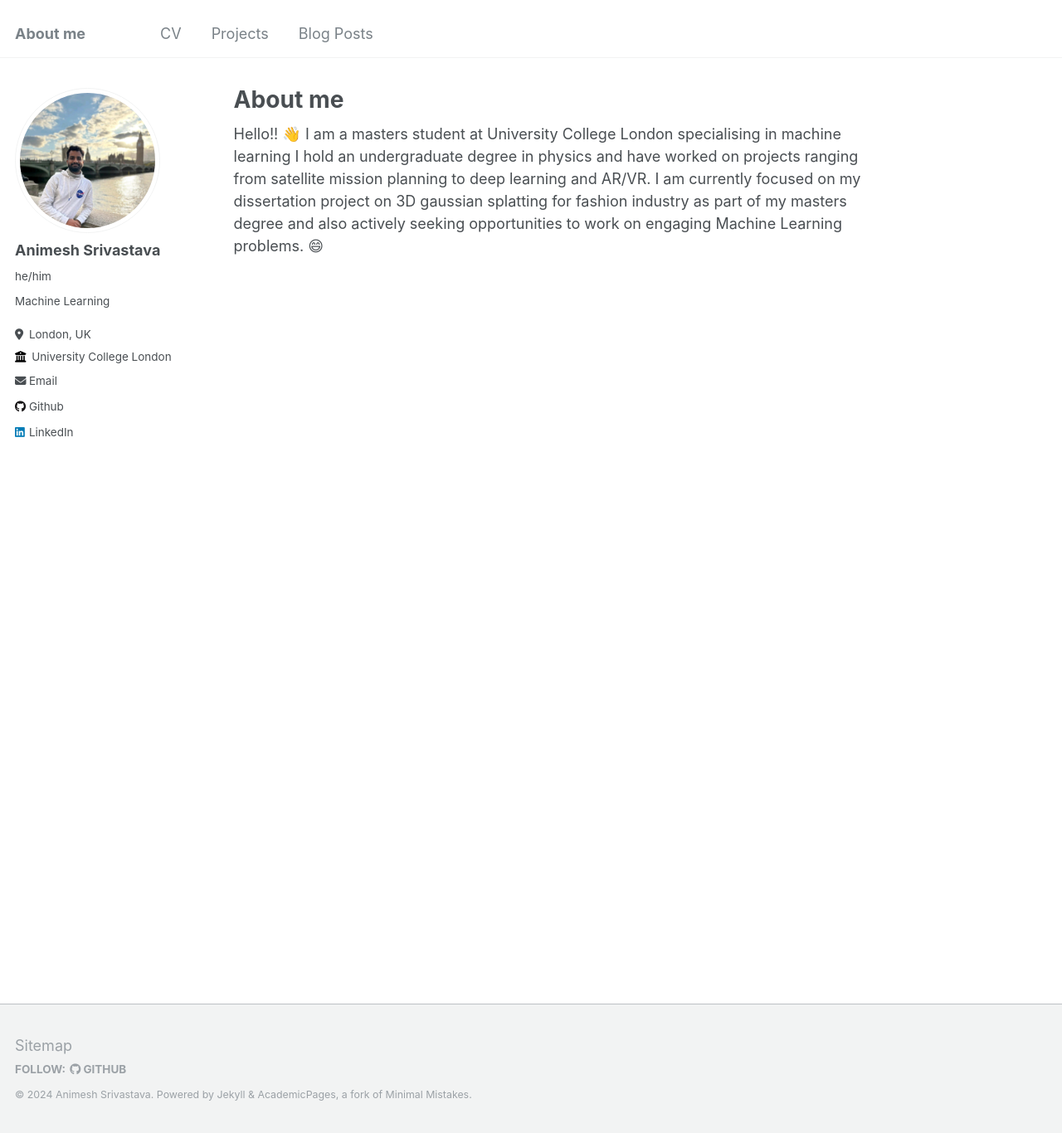
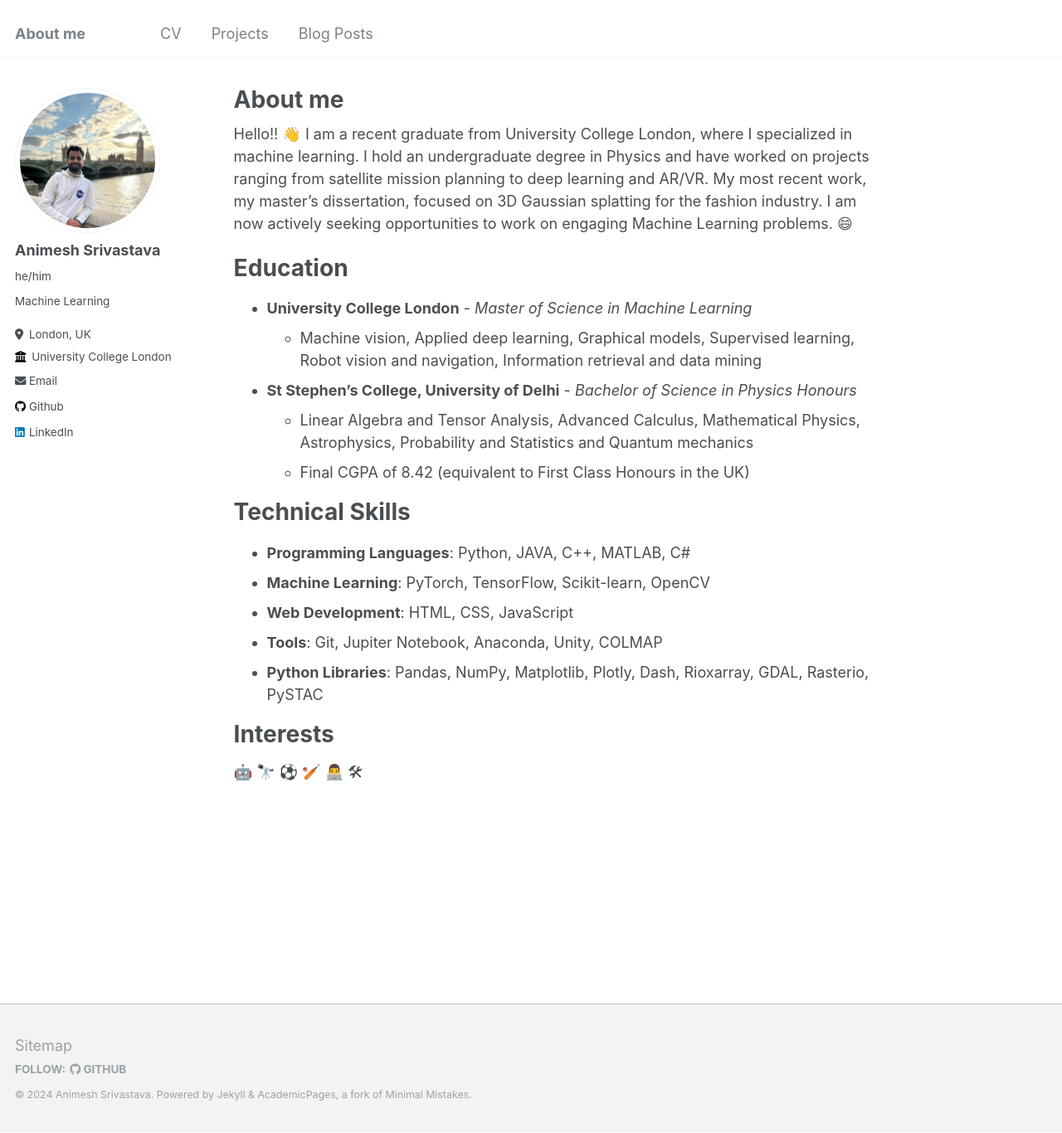
Before and after one commit to animesh-77/animesh-77.github.io, a Jekyll site: the page built from _pages/about.md, in a window 1280 px wide and 1366 px high. Shown: the whole window at 83% size. Built offline with Jekyll 4.4.1, drawn with Linux system fonts in a browser that asks for light colours.

Commit message:
feat: update projects new CV

```diff
--- a/_pages/about.md
+++ b/_pages/about.md
@@ -8,11 +8,28 @@ redirect_from:
 sitemap: false
 ---
 
-Hello!! &#x1F44B; I am a masters student at University College London specialising in machine learning  I hold an undergraduate degree in physics and have worked on projects ranging from satellite mission planning to deep learning and AR/VR. I am currently focused on my dissertation project on 3D gaussian splatting for fashion industry as part of my masters degree and also actively seeking opportunities to work on engaging Machine Learning problems. &#128516;
+Hello!! &#x1F44B; I am a recent graduate from University College London, where I specialized in machine learning. I hold an undergraduate degree in Physics and have worked on projects ranging from satellite mission planning to deep learning and AR/VR. My most recent work, my master's dissertation, focused on 3D Gaussian splatting for the fashion industry. I am now actively seeking opportunities to work on engaging Machine Learning problems. &#128516;
 
 
+# Education
 
-<!-- <center> <i>Words are overated so I use emojis to show my interests</i> <br> &#129302; &#128301; &#9917; &#127951;</center> -->
+* **University College London** - *Master of Science in Machine Learning*
+  * Machine vision, Applied deep learning, Graphical models, Supervised learning, Robot vision and navigation, Information retrieval and data mining
+
+* **St Stephen’s College, University of Delhi** - *Bachelor of Science in Physics Honours*
+  * Linear Algebra and Tensor Analysis, Advanced Calculus, Mathematical Physics, Astrophysics, Probability and Statistics and Quantum mechanics
+  * Final CGPA of 8.42 (equivalent to First Class Honours in the UK)
+
+# Technical Skills
+
+* **Programming Languages**: Python, JAVA, C++, MATLAB, C#
+* **Machine Learning**: PyTorch, TensorFlow, Scikit-learn, OpenCV
+* **Web Development**: HTML, CSS, JavaScript
+* **Tools**: Git, Jupiter Notebook, Anaconda, Unity, COLMAP
+* **Python Libraries**: Pandas, NumPy, Matplotlib, Plotly, Dash, Rioxarray, GDAL, Rasterio, PySTAC
+
+# Interests
+&#129302; &#128301; &#9917; &#127951; &#128104;&#8205;&#128187; &#128736;
 
 <!-- Search emojis here https://symbl.cc/en/ -->
 <!-- Site-wide configuration
```
Also changed, not shown: _pages/cv.md (+4 -1 lines), _portfolio/portfolio-1.md (+41 -6 lines), _portfolio/portfolio-2.md (+5 -4 lines), _portfolio/portfolio-3.md (+2 -2 lines), _portfolio/portfolio-4.md (+4 -4 lines), images/photo_rig.webp (added), 1 other file.
